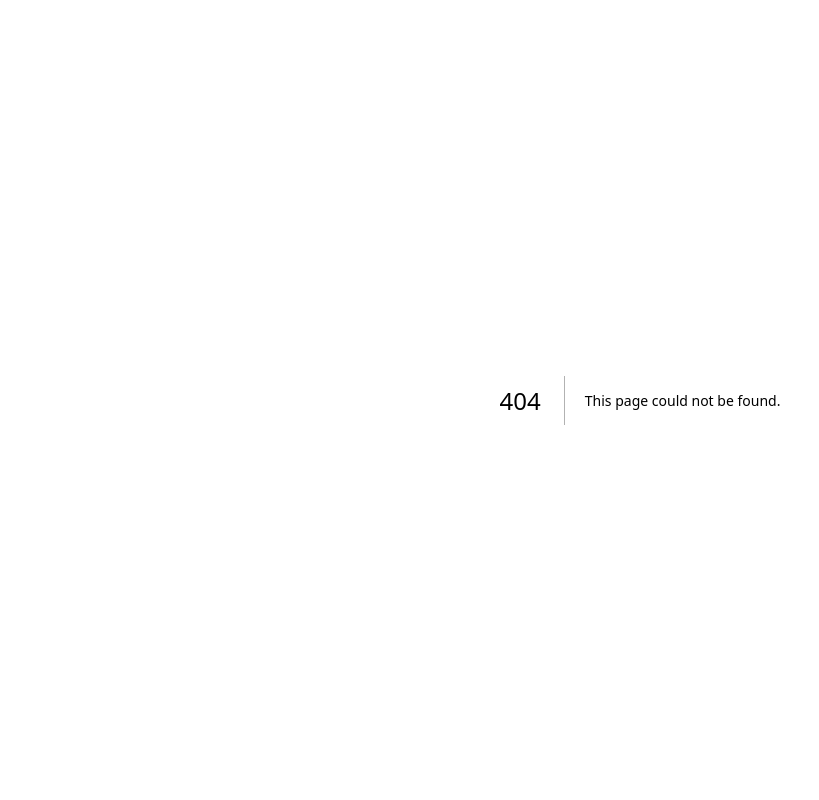
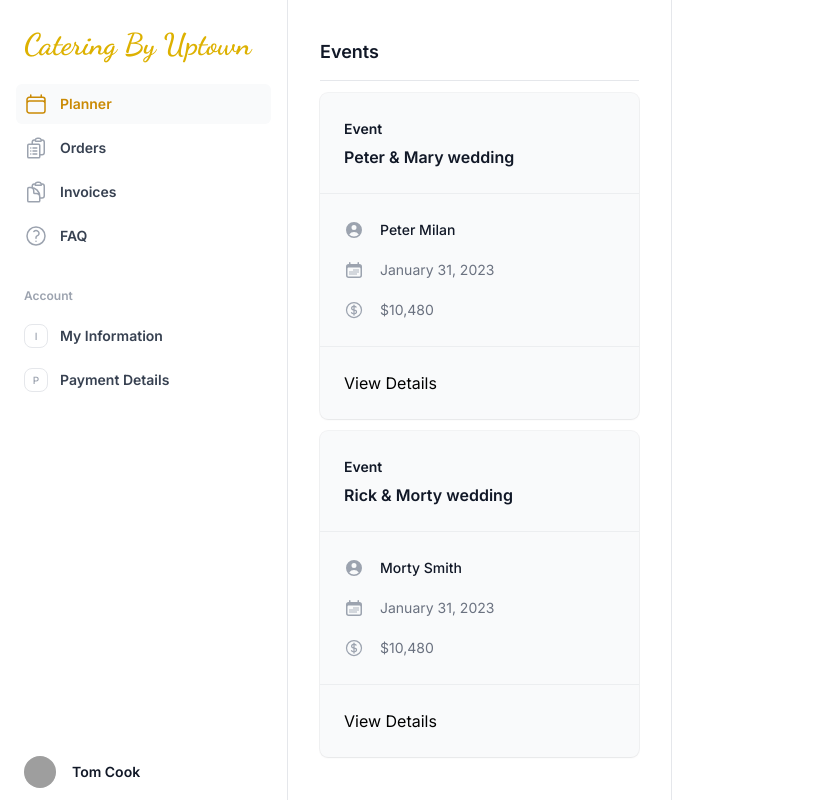
Before and after one commit to Fx-Professional-Services/cbu-website, a Next.js app: page /overview/planner/1 in a window 1280 px wide. Before the commit this address had no page. Shown: the whole page, without its empty margins (0-819 px from the left). Built offline with nearby package versions, Linux system fonts and the light colour scheme; grey boxes are pictures that could not be loaded.

Commit message:
Update
- Issue, fix the alignment of the event window

```diff
--- a/src/app/components/event_details_card.js
+++ b/src/app/components/event_details_card.js
@@ -1,32 +1,49 @@
+import Link from 'next/link';
 import { CalendarDaysIcon, CreditCardIcon, UserCircleIcon } from '@heroicons/react/20/solid'
 import { CurrencyDollarIcon } from '@heroicons/react/24/outline'
 
-export default function EventCard() {
+export default function EventCard({ data }) {
+
+    // Set the status color based on the status
+    let status_color = 'bg-green-50 text-green-700 ring-green-600/20';
+    if(data.status === 'Pending') {
+        status_color = 'bg-yellow-50 text-yellow-700 ring-yellow-600/20';
+    }
+    else if(data.status === 'Cancelled') {
+        status_color = 'bg-red-50 text-red-700 ring-red-600/20';
+    }
+    else if(data.status === 'Refunded') {
+        status_color = 'bg-blue-50 text-blue-700 ring-blue-600/20';
+    }
+    else {
+        status_color = 'bg-red-50 text-red-700 ring-red-600/20';
+    }
+
     return (
-        <div className="lg:col-start-3 lg:row-end-1 sm:col-start-5">
+        <div className="lg:col-start-3 lg:row-end-1 sm:col-start-5 my-3">
             <h2 className="sr-only">Summary</h2>
             <div className="rounded-lg bg-gray-50 shadow-sm ring-1 ring-gray-900/5">
                 <dl className="flex flex-wrap">
                     <div className="flex-auto pl-6 pt-6">
                         <dt className="text-sm font-semibold leading-6 text-gray-900">Event</dt>
-                        <dd className="mt-1 text-base font-semibold leading-6 text-gray-900">J&J Wedding</dd>
+                        <dd className="mt-1 text-base font-semibold leading-6 text-gray-900">{ data.event_name }</dd>
                     </div>
                     <div className="flex-none self-end px-6 pt-4">
                         <dt className="sr-only">Status</dt>
-                        <dd className="inline-flex items-center rounded-md bg-green-50 px-2 py-1 text-xs font-medium text-green-700 ring-1 ring-inset ring-green-600/20">
-                            Paid
-                        </dd>
+                        {/* <dd className={`inline-flex items-center rounded-md px-2 py-1 text-xs font-medium ring-1 bg-green-50 ${status_color}`}>
+                            { data.status }
+                        </dd> */}
                     </div>
                     <div className="mt-6 flex w-full flex-none gap-x-4 border-t border-gray-900/5 px-6 pt-6">
                         <dt className="flex-none">
                             <span className="sr-only">Client</span>
                             <UserCircleIcon className="h-6 w-5 text-gray-400" aria-hidden="true" />
                         </dt>
-                        <dd className="text-sm font-medium leading-6 text-gray-900">Alex Curren</dd>
+                        <dd className="text-sm font-medium leading-6 text-gray-900">{ data.client }</dd>
                     </div>
                     <div className="mt-4 flex w-full flex-none gap-x-4 px-6">
                         <dt className="flex-none">
-                            <span className="sr-only">Due date</span>
+                            <span className="sr-only">Event date</span>
                             <CalendarDaysIcon className="h-6 w-5 text-gray-400" aria-hidden="true" />
                         </dt>
                         <dd className="text-sm leading-6 text-gray-500">
@@ -42,9 +59,10 @@ export default function EventCard() {
                     </div>
                 </dl>
                 <div className="mt-6 border-t border-gray-900/5 px-6 py-6">
-                    <a href="#" className="text-sm font-semibold leading-6 text-gray-900 hover:shadow-yellow-300">
+                    {/* <a href="#" className="text-sm font-semibold leading-6 text-gray-900 hover:shadow-yellow-300">
                         View details <span aria-hidden="true">&rarr;</span>
-                    </a>
+                    </a> */}
+                    <Link href={`/overview/planner/${data.event_id}`}>View Details</Link>
                 </div>
             </div>
         </div>
--- a/src/app/layout.js
+++ b/src/app/layout.js
@@ -10,7 +10,7 @@ export const metadata = {
 
 export default function RootLayout({ children }) {
   return (
-    <html class="h-full bg-white" lang="en">
+    <html className="h-full bg-white" lang="en">
       <head>
         <link rel="preconnect" href="https://fonts.googleapis.com" />
         <link rel="preconnect" href="https://fonts.gstatic.com" crossorigin />
--- /dev/null
+++ b/src/app/overview/planner/[event]/page.js
@@ -0,0 +1,16 @@
+export default function EventPage({ params }) {
+    return (
+        <>
+            {/* <h2 className="text-lg font-semibold leading-6 text-gray-900 my-4">Event Details</h2>
+            <div className="px-4 py-10 sm:px-6 lg:px-8 lg:py-6">
+                <h3 className="text-lg font-semibold leading-6 text-gray-900 my-4">Event: { params.event }</h3>
+                <p className="text-base font-normal leading-6 text-gray-900">Event ID: { params.event_id }</p>
+                <p className="text-base font-normal leading-6 text-gray-900">Status: { params.status }</p>
+                <p className="text-base font-normal leading-6 text-gray-900">Client: { params.client }</p>
+                <p className="text-base font-normal leading-6 text-gray-900">Date: { params.date }</p>
+                <p className="text-base font-normal leading-6 text-gray-900">Cost: { params.cost }</p>
+            </div> */}
+            <div className="container bg-yellow-600"></div>
+        </>
+    );
+}
--- a/src/app/overview/planner/layout.js
+++ b/src/app/overview/planner/layout.js
@@ -4,32 +4,54 @@ export default function PlannerLayout({ children }) {
     return (
         <>
             <div className="mx-auto max-w-7xl px-4 sm:px-6 lg:px-8">
-                <main className="lg:pl-72">
-                    <div className="xl:pl-96">
-                        <div className="px-4 py-10 sm:px-6 lg:px-8 lg:py-6">
-
+                <main className="lg:px-30">
+                    <div className="xl:px-5">
+                        <div className="px-4 py-10 sm:px-6 lg:px-5 lg:py-6">
+                            { children }
                         </div>
                     </div>
                 </main>
                 <aside className="fixed inset-y-0 left-72 hidden w-96 overflow-y-auto border-r border-gray-200 px-4 py-6 sm:px-6 lg:px-8 xl:block">
                     {/* Secondary column (hidden on smaller screens) */}
-                    <EventCard />
+                    <h2 className="text-lg font-semibold leading-6 text-gray-900 my-4">Events</h2>
+
+                    <hr />
+                    <EventCard data={
+                        {
+                            'event_name': 'Peter & Mary wedding',
+                            'status': 'Pending',
+                            'client': 'Peter Milan',
+                            'event_date': 'January 31, 2023',
+                            'event_cost': '$10,480',
+                            'event_id': '1'
+                        }
+                    } />
+                    <EventCard data={
+                        {
+                            'event_name': 'Rick & Morty wedding',
+                            'status': 'Refunded',
+                            'client': 'Morty Smith',
+                            'event_date': 'January 31, 2023',
+                            'event_cost': '$10,480',
+                            'event_id': '2'
+                        }
+                    } />
                 </aside>
+
+                {/* For mobile view only */}
                 <div className='md:hidden sm:block'>
                     <div className="relative w-full flex gap-6 snap-x overflow-x-auto pb-14">
-                        {/* <div className="snap-center w-20 inline-block">Content 1</div>
-                        <div className="snap-center w-48 inline-block">Content 2</div>
-                        <div className="snap-center w-48 inline-block">Content 3</div>
-                        <div className="snap-center w-48 inline-block">Content 4</div>
-                        <div className="snap-center w-48 inline-block">Content 5</div> */}
                         <div className='shrink-0 snap-center w-full inline-block'>
-                            <EventCard />
-                        </div>
-                        <div className='shrink-0 snap-center w-full inline-block'>
-                            <EventCard />
-                        </div>
-                        <div className='shrink-0 snap-center w-full inline-block'>
-                            <EventCard />
+                            <EventCard data = {
+                                {
+                                    'event_name':'J&H wedding',
+                                    'status':'Paid',
+                                    'client':'Alex Curren',
+                                    'event_date':'January 31, 2023',
+                                    'event_cost':'$10,480',
+                                    'event_id':'3'
+                                }
+                            }/>
                         </div>
                     </div>
                 </div>
--- a/src/app/overview/planner/page.js
+++ b/src/app/overview/planner/page.js
@@ -1,5 +1,7 @@
-export default function Planner() {
+export default function Planner({ children }) {
     return (
-        <></>
+        <>
+            { children }
+        </>
     );
 }
```
